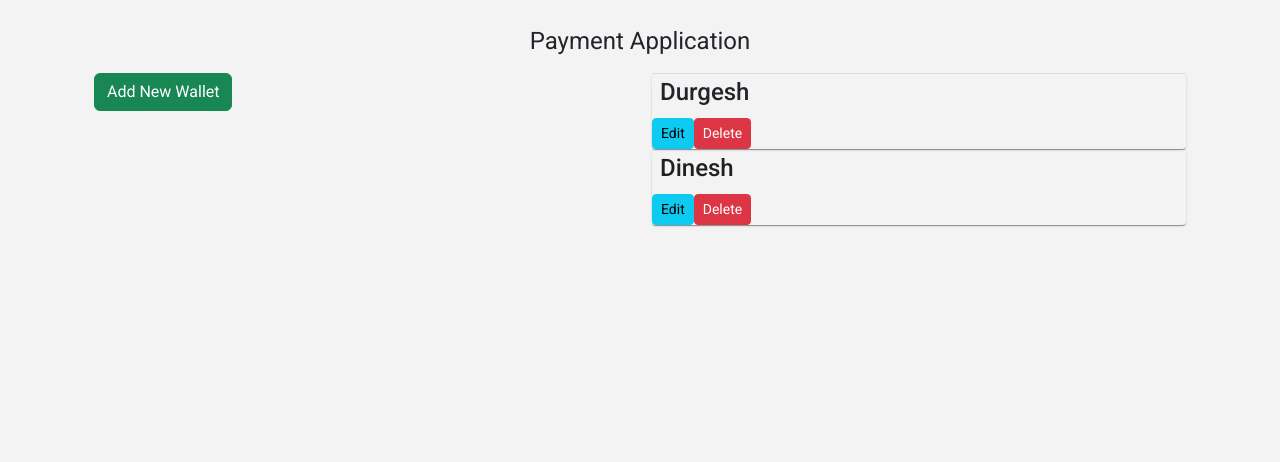
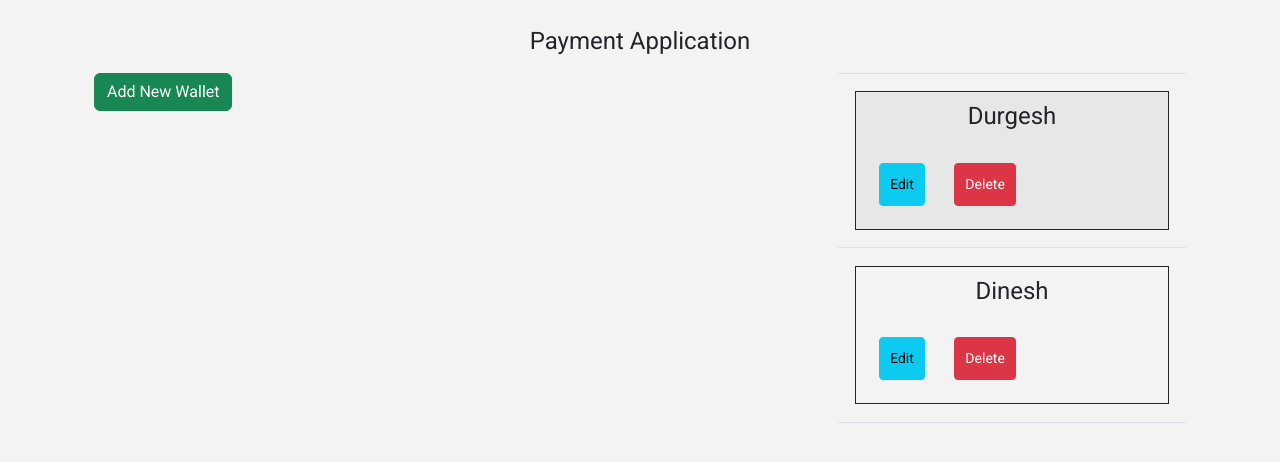
Before and after one commit to swatimp/angular_project, an Angular app: page / in a window 1280 px wide. Shown: the top 462 px of the page. Built offline with nearby package versions, Linux system fonts and the light colour scheme.

Commit message:
initial commit

```diff
--- a/src/app/app.component.html
+++ b/src/app/app.component.html
@@ -5,9 +5,8 @@
 
       <div class="container">
   <div class="row">
-    <div class="col-sm">
+    <div class="col-8">
       <button class="btn btn-success" (click)="showAddWalletForm()">Add New Wallet</button>
-
       <div class="mt-4">
         <form *ngIf="paymentForm">
           <h2>Add New Wallet</h2>
@@ -31,17 +30,20 @@
         </form>
       </div>
     </div>
-    <div class="col-sm">
+    <div class="col-4">
       <table class="table table-bordered table-striped table-hover">
         <tbody>
-          <tr *ngFor="let payment of payments">
-            <mat-card>
-              <mat-card-title>{{ payment.name }}</mat-card-title>
-              <mat-card-actions>
-                <button mat-button color="primary" type="button" class="btn btn-info btn-sm mr-2" (click)="showEditUserForm(payment)">Edit</button>
-                <button  mat-button color="primary" type="button" class="btn btn-danger btn-sm" (click)="removeWallet(payment)">Delete</button>
-              </mat-card-actions>
-            </mat-card>
+          <tr *ngFor="let payment of payments" style="padding:30px ;">
+            <div    style=" border: 1px solid;
+            margin: 5%;">
+             <h1 style="text-align:center;">{{ payment.name }}</h1>
+                <button mat-button color="primary" type="button" class="btn btn-info btn-sm mr-2" style="
+                padding: 10px;
+    margin: 5%;" (click)="showEditUserForm(payment)">Edit</button>
+                <button  mat-button color="primary" type="button" class="btn btn-danger btn-sm"  style="
+                padding: 10px;
+    margin: 5%;"(click)="removeWallet(payment)">Delete</button>
+            </div>
           </tr>
         </tbody>
       </table>    </div>
```
